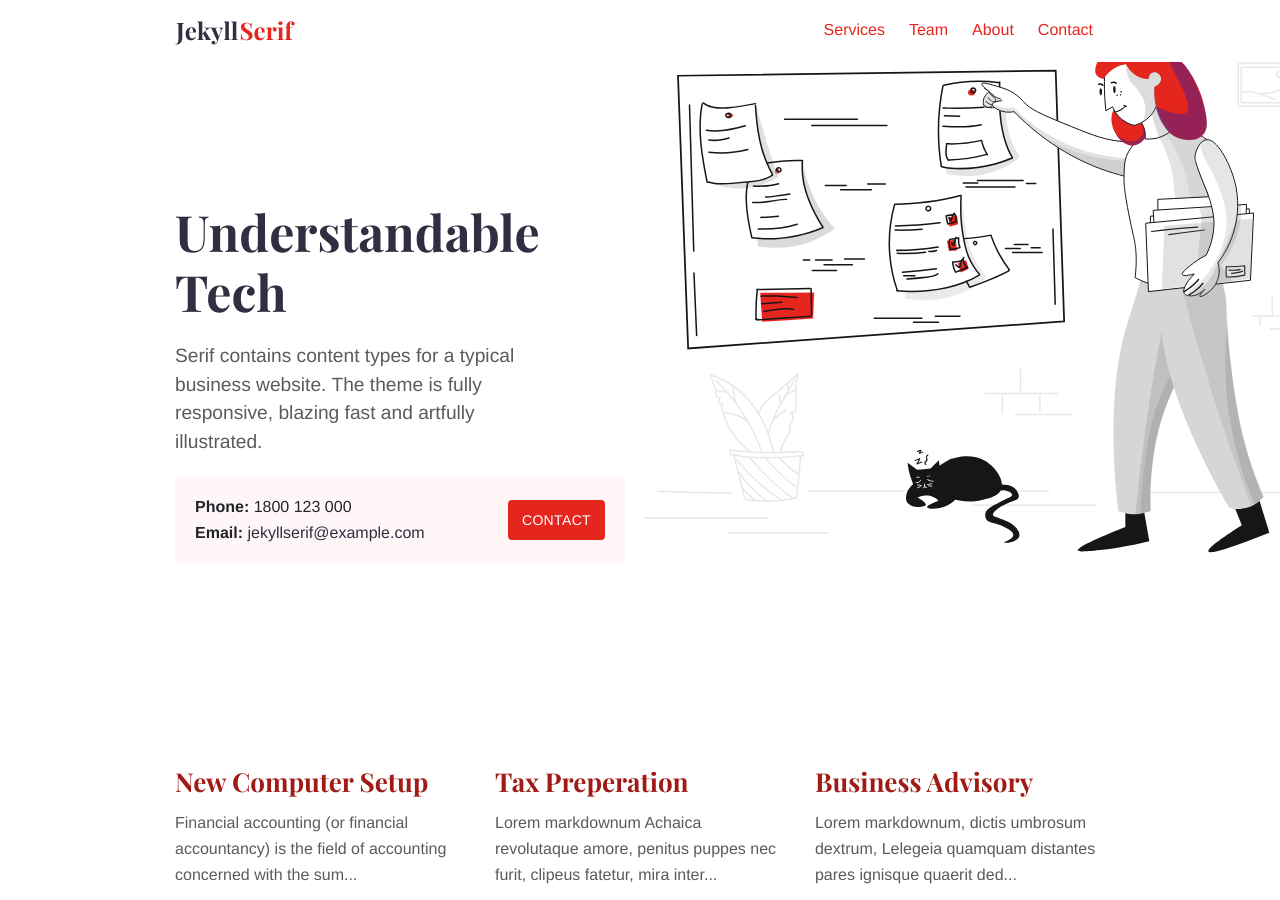
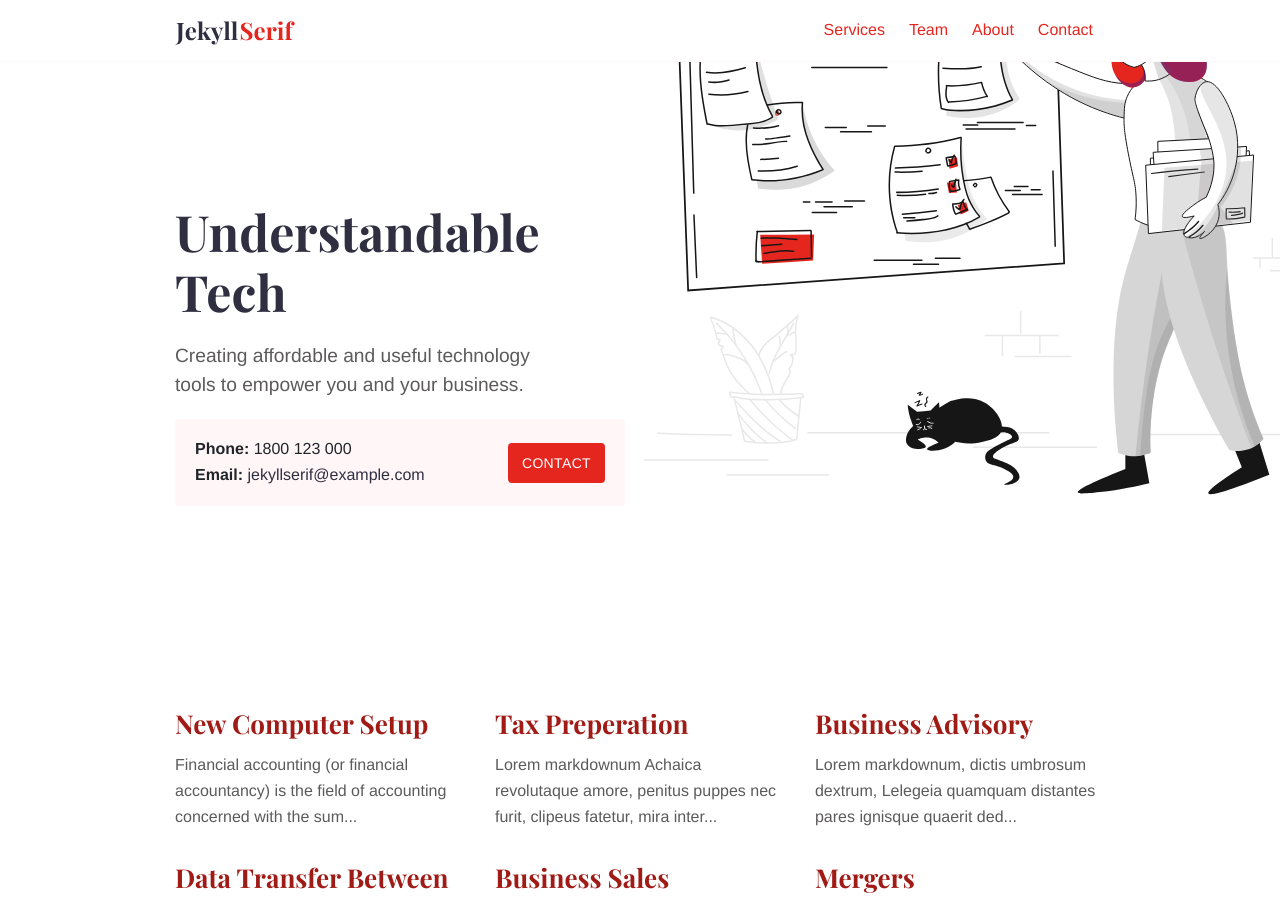
Before and after one commit to danielcberman/bermantech, a Jekyll site: the page built from index.md, in a window 1280 px wide and 900 px high. Built offline with Jekyll 4.4.1, drawn with Linux system fonts in a browser that asks for light colours.

Commit message:
Update index.md

```diff
--- a/index.md
+++ b/index.md
@@ -1,7 +1,7 @@
 ---
-title: Jekyll Serif Theme
+title: Berman Tech
 layout: home
-description: Jekyll Serif contains content types for a typical business website. The theme is fully responsive, blazing fast and artfully illustrated.
+description: Creating affordable and useful technology tools to empower you and your business.
 intro_image: "images/illustrations/pointing.svg"
 intro_image_absolute: true
 intro_image_hide_on_mobile: true
@@ -10,4 +10,4 @@ show_call_box: true
 
 # Understandable Tech
 
-Serif contains content types for a typical business website. The theme is fully responsive, blazing fast and artfully illustrated.
+Creating affordable and useful technology tools to empower you and your business.
```
